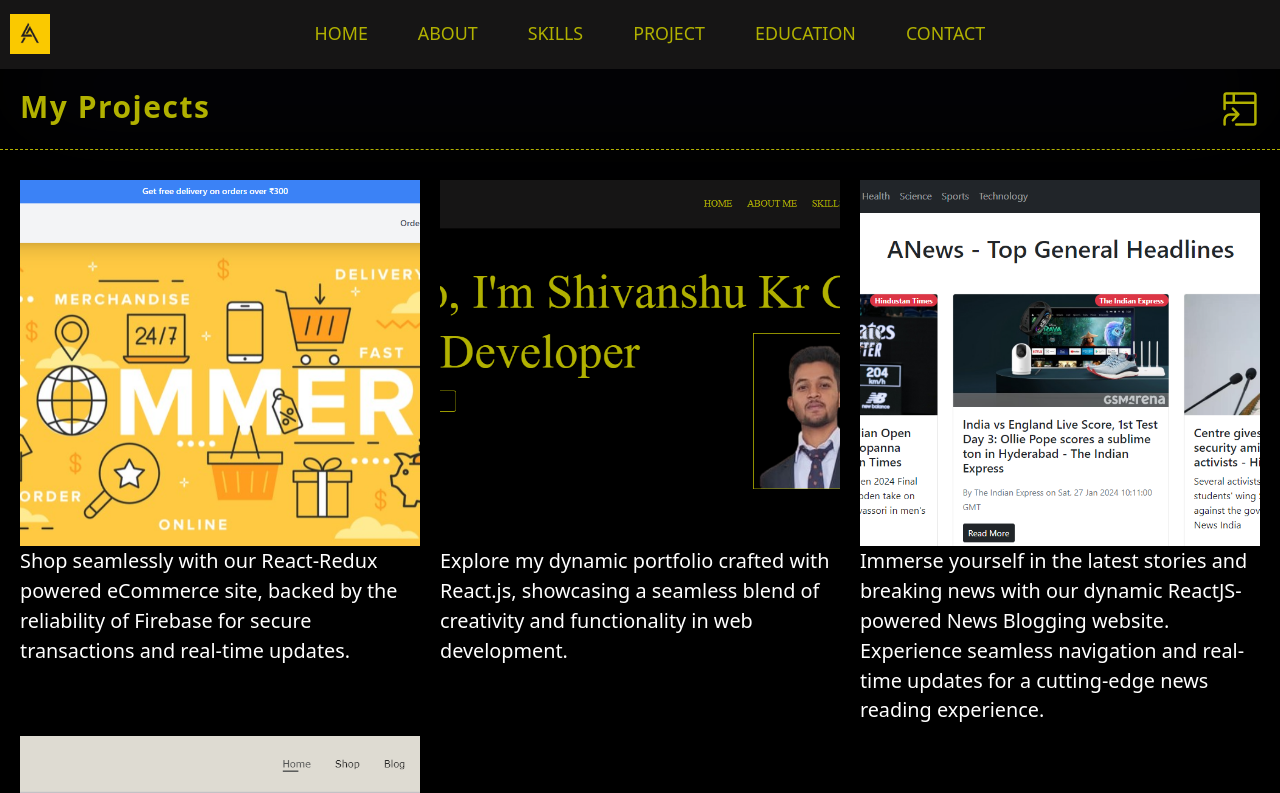
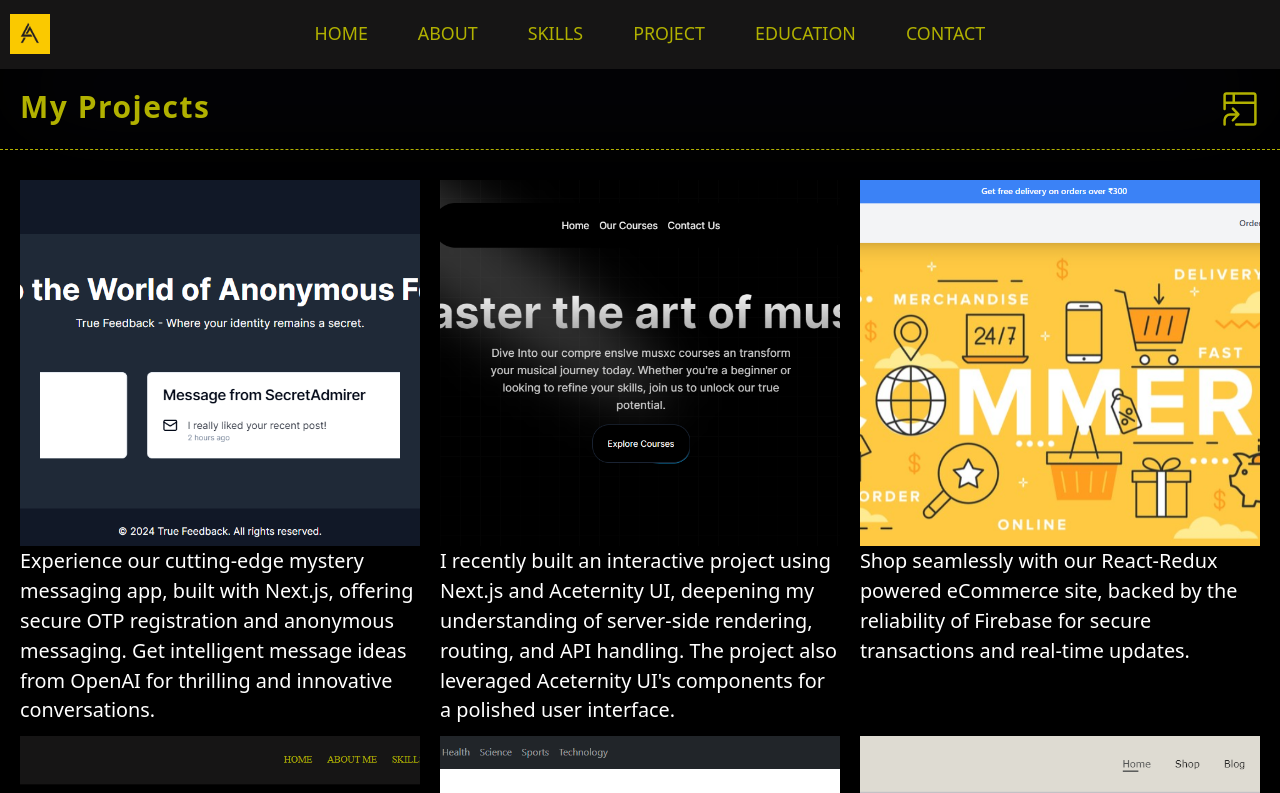
Before and after one commit to gshivanshu5/portfolio, a React (Create React App) app: page /portfolio/project in a window 1280 px wide. Shown: the top 793 px of the page. Built offline with nearby package versions, Linux system fonts and the light colour scheme.

Commit message:
Updated the projects

```diff
--- a/src/components/portfolio.js
+++ b/src/components/portfolio.js
@@ -4,11 +4,27 @@ import ImageOne from './../images/image1.png';
 import ImageTwo from './../images/image2.png';
 import ImageThree from './../images/image3.png';
 import ImageFour from './../images/img4.png'
+import ImageFive from './../images/img5.png'
+import ImageSix from './../images/img6.png'
 import Page from './page';
 import { GoProjectSymlink } from "react-icons/go";
 import './portfolio.scss'
 
 const portfolioData = [
+  {
+    id: 7,
+    name: "True Feedback- Mystery message",
+    link: "https://mystery-message-taupe.vercel.app/",
+    image: ImageSix,
+    describe: "Experience our cutting-edge mystery messaging app, built with Next.js, offering secure OTP registration and anonymous messaging. Get intelligent message ideas from OpenAI for thrilling and innovative conversations."
+  },
+  {
+    id: 6,
+    name: "MusicApp",
+    link: "https://github.com/gshivanshu5/nextjs-project-using-aceternityui",
+    image: ImageFive,
+    describe: "I recently built an interactive project using Next.js and Aceternity UI, deepening my understanding of server-side rendering, routing, and API handling. The project also leveraged Aceternity UI's components for a polished user interface."
+  },
   {
     id: 5,
     name: "Ecommerce",
```
Also changed, not shown: src/images/img5.png (added), src/images/img6.png (added).
